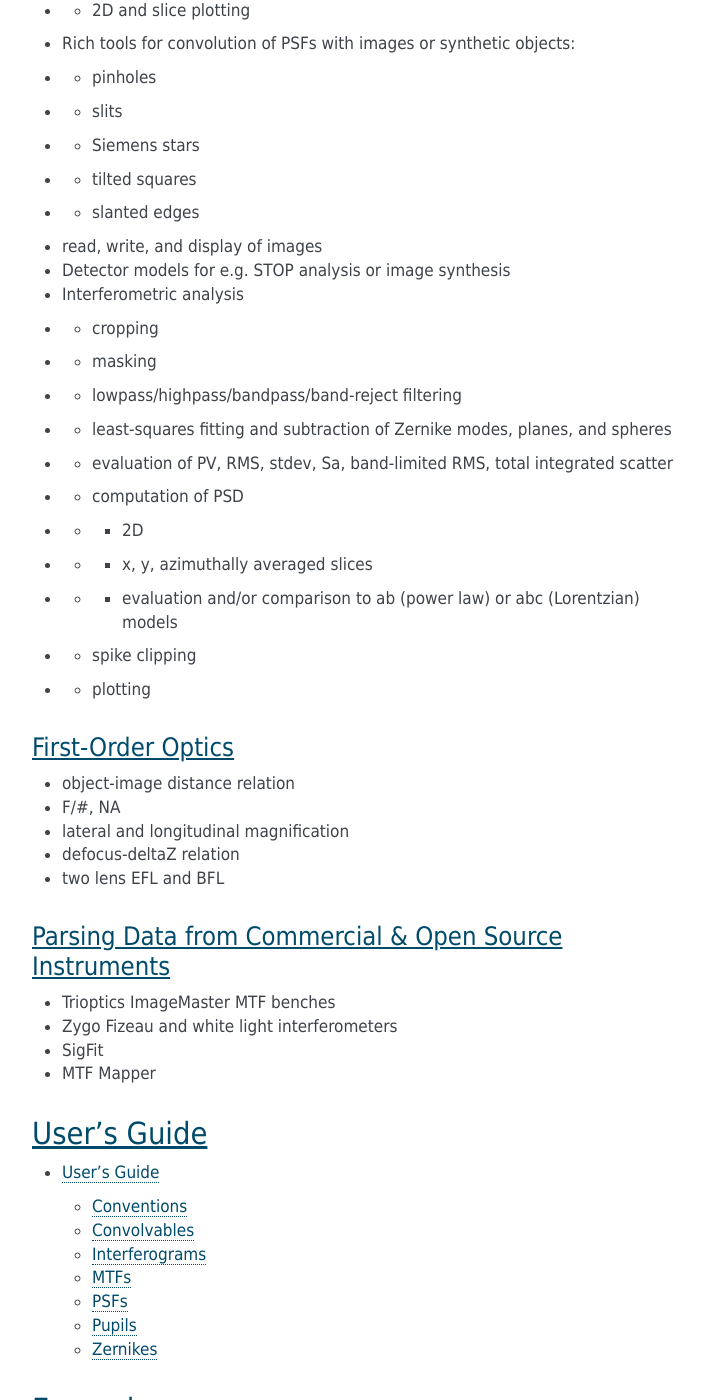
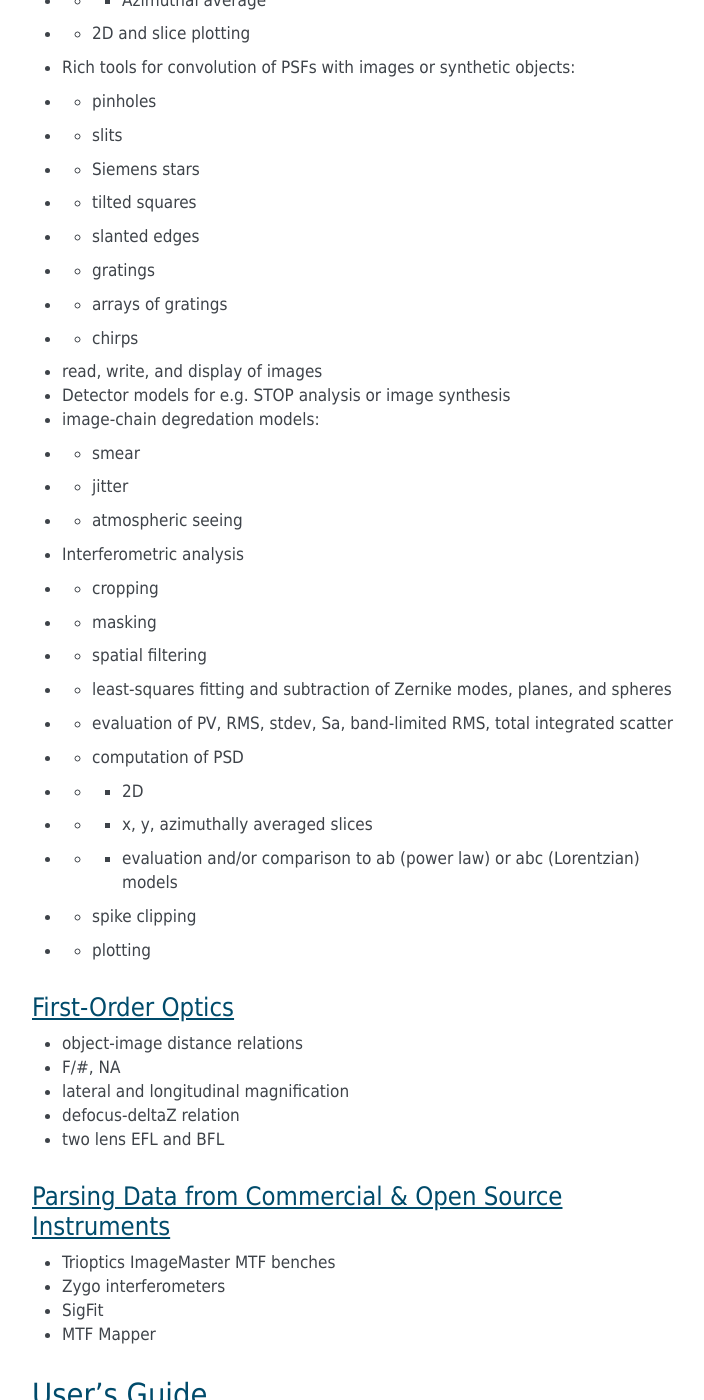
Before and after one commit to brandondube/prysm, a Sphinx documentation site: the page built from docs/source/index.rst, in a window 1280 px wide and 1400 px high, scrolled down 2378 px. Shown: the whole window, without its empty margins (388-1092 px from the left). Built offline with Sphinx 7.4.7, drawn with Linux system fonts in a browser that asks for light colours; some of the changed text lies outside the part shown.

Commit message:
update index

```diff
--- /dev/null
+++ b/docs/source/contributing.rst
@@ -0,0 +1,3 @@
+************
+Contributing
+************
--- a/docs/source/index.rst
+++ b/docs/source/index.rst
@@ -77,14 +77,22 @@ Physical Optics
 * * Siemens stars
 * * tilted squares
 * * slanted edges
+* * gratings
+* * arrays of gratings
+* * chirps
 * read, write, and display of images
 
 * Detector models for e.g. STOP analysis or image synthesis
 
+* image-chain degredation models:
+* * smear
+* * jitter
+* * atmospheric seeing
+
 * Interferometric analysis
 * * cropping
 * * masking
-* * lowpass/highpass/bandpass/band-reject filtering
+* * spatial filtering
 * * least-squares fitting and subtraction of Zernike modes, planes, and spheres
 * * evaluation of PV, RMS, stdev, Sa, band-limited RMS, total integrated scatter
 * * computation of PSD
@@ -96,7 +104,7 @@ Physical Optics
 
 First-Order Optics
 ~~~~~~~~~~~~~~~~~~
-* object-image distance relation
+* object-image distance relations
 * F/#, NA
 * lateral and longitudinal magnification
 * defocus-deltaZ relation
@@ -105,7 +113,7 @@ First-Order Optics
 Parsing Data from Commercial & Open Source Instruments
 ~~~~~~~~~~~~~~~~~~~~~~~~~~~~~~~~~~~~~~~~~~~~~~~~~~~~~~
 * Trioptics ImageMaster MTF benches
-* Zygo Fizeau and white light interferometers
+* Zygo interferometers
 * SigFit
 * MTF Mapper
 
```
Also changed, not shown: other parts of docs/source/index.rst (+7 -0 lines).
